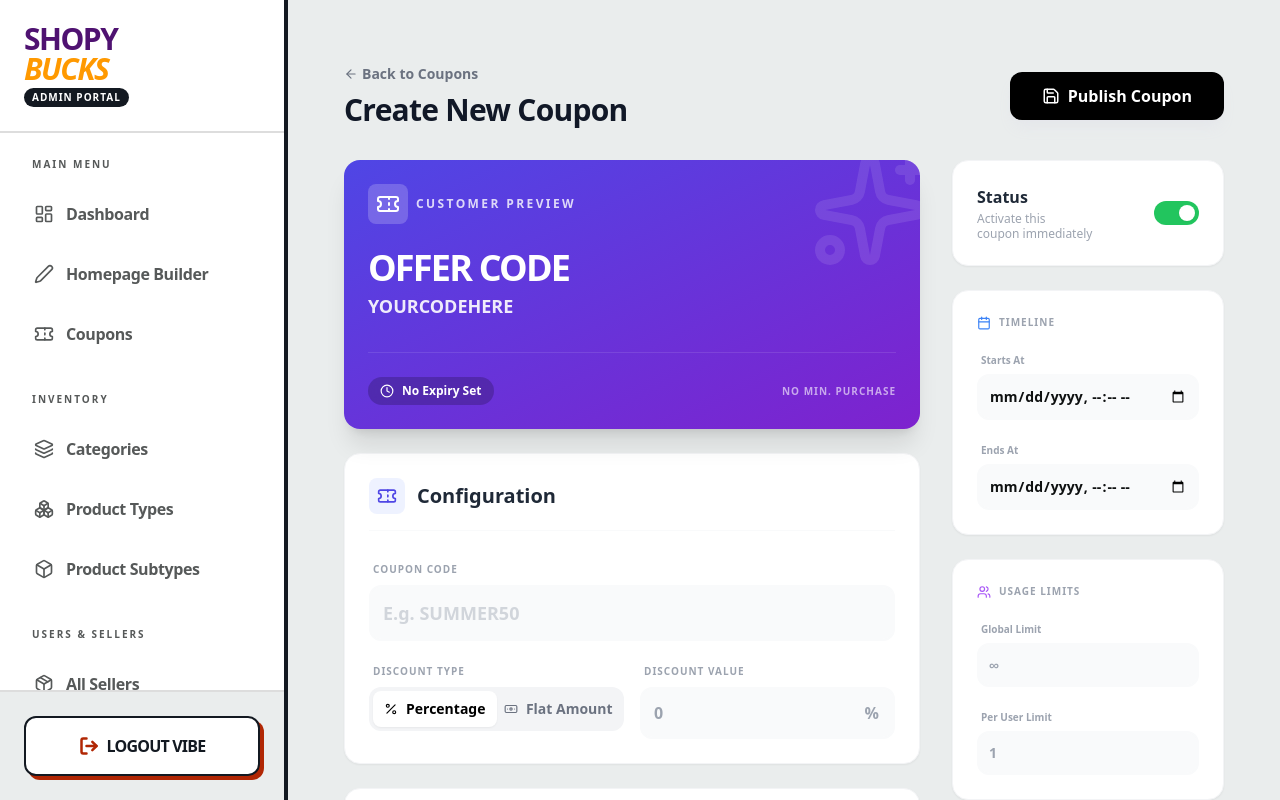
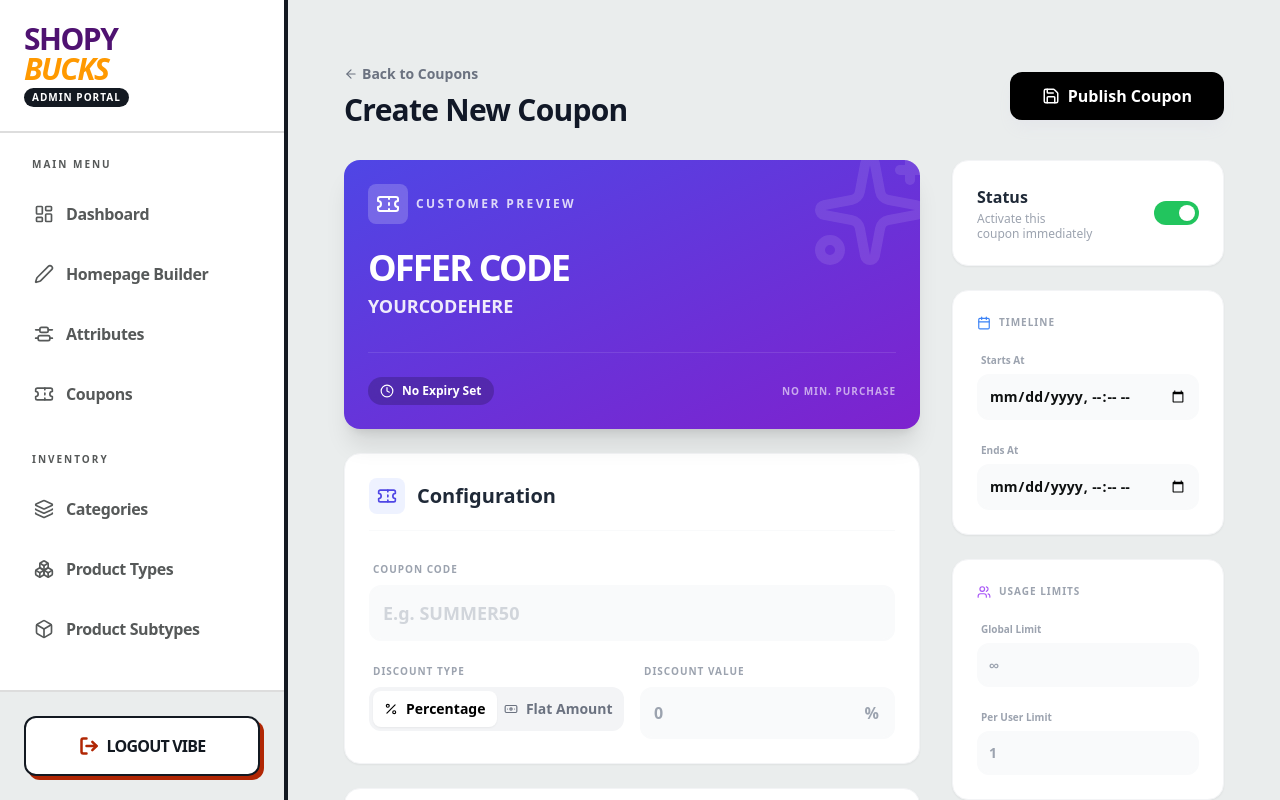
Before and after one commit to prathamcodecody-code/ShopyBucks-admin, a Next.js app: page /coupons/create in a window 1280 px wide. Shown: the top 800 px of the page. Built offline with nearby package versions, Linux system fonts and the light colour scheme; no server answers.

Commit message:
Update Sidebar.tsx

```diff
--- a/components/Sidebar.tsx
+++ b/components/Sidebar.tsx
@@ -19,6 +19,7 @@ import {
   PersonStanding,
   Pen,
   Ticket,
+  AlignVerticalDistributeCenterIcon,
 } from "lucide-react";
 
 export default function Sidebar() {
@@ -107,6 +108,7 @@ export default function Sidebar() {
             <p className="px-4 text-[10px] font-black text-amazon-mutedText uppercase tracking-[0.2em] mb-4">Main Menu</p>
             {LinkItem("/dashboard", "Dashboard", LayoutDashboard)}
             {LinkItem("/homepage", "Homepage Builder", Pen)}
+            {LinkItem("/attributes", "Attributes", AlignVerticalDistributeCenterIcon)}
             {LinkItem("/coupons", "Coupons", Ticket)}
 
             <p className="px-4 text-[10px] font-black text-amazon-mutedText uppercase tracking-[0.2em] mt-8 mb-4">Inventory</p>
```
